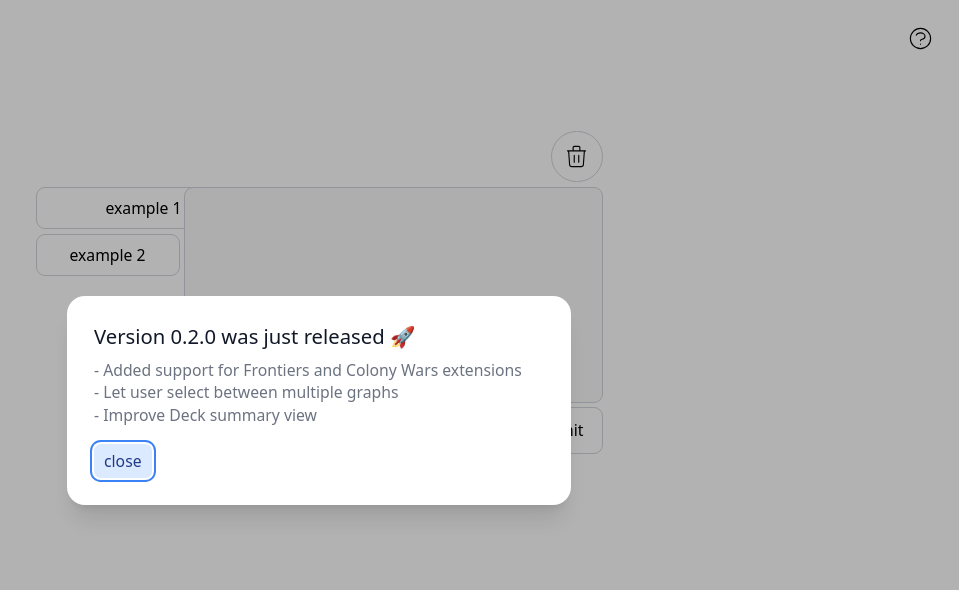
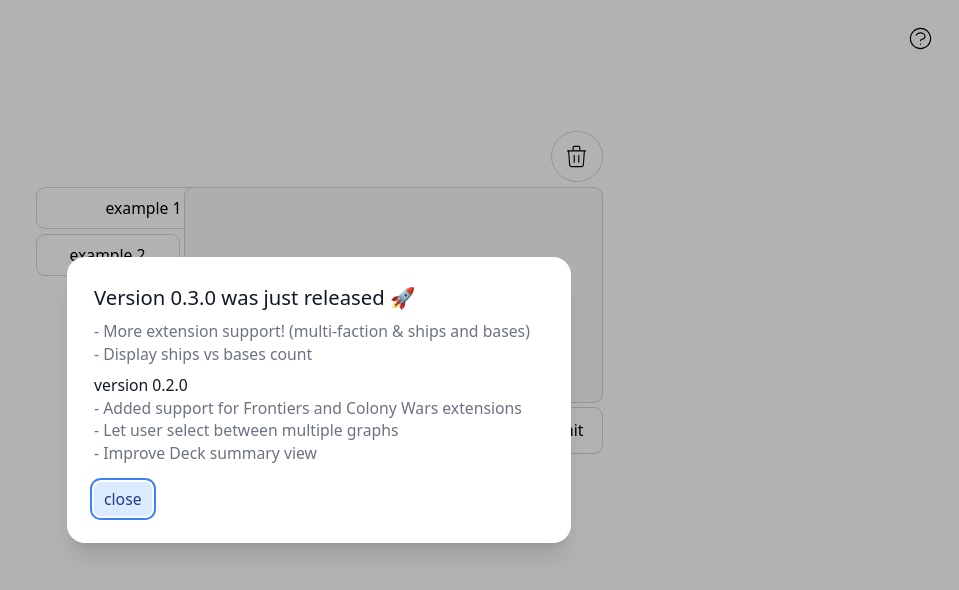
Before and after one commit to dhaven/sr-stats, a Next.js app in the folder website/: page / in a window 1280 px wide. Shown: the top 590 px of the page, without its empty margins (321-1280 px from the left). Built offline with nearby package versions, Linux system fonts and the light colour scheme.

Commit message:
release 0.3.0

```diff
--- a/website/components/layout.js
+++ b/website/components/layout.js
@@ -5,7 +5,7 @@ const NewFeatureModal = dynamic(() => import('./newFeatureModal'),{ ssr: false }
 import { useState } from 'react'
 
 export const siteTitle = 'Star Realms stats'
-export const appVersion = '0.2.0'
+export const appVersion = '0.3.0'
 
 export default function Layout({ children}) {
   let [isHelperOpen, setIsHelperOpen] = useState(false)
--- a/website/components/newFeatureModal.js
+++ b/website/components/newFeatureModal.js
@@ -64,6 +64,17 @@ export default function NewFeatureModal({isOpen, setIsOpen}) {
                                 </Dialog.Title>
                                 <div className="mt-2">
                                     <p className="text-sm text-gray-500">
+                                        - More extension support! (multi-faction & ships and bases)
+                                    </p>
+                                    <p className="text-sm text-gray-500">
+                                       - Display ships vs bases count
+                                    </p>
+                                </div>
+                                <div className="mt-2">
+                                    <p className="text-sm font-medium text-gray-900">
+                                        version 0.2.0
+                                    </p>
+                                    <p className="text-sm text-gray-500">
                                         - Added support for Frontiers and Colony Wars extensions
                                     </p>
                                     <p className="text-sm text-gray-500">
```
